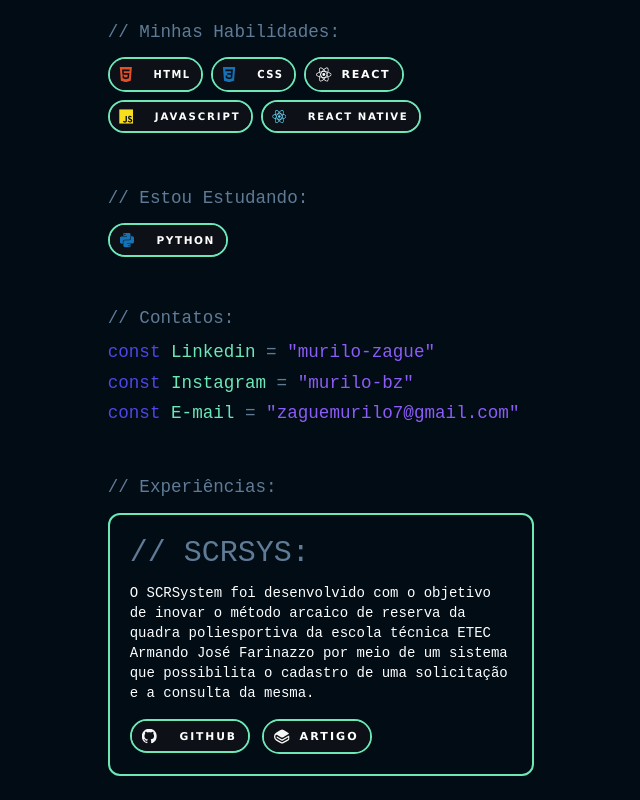
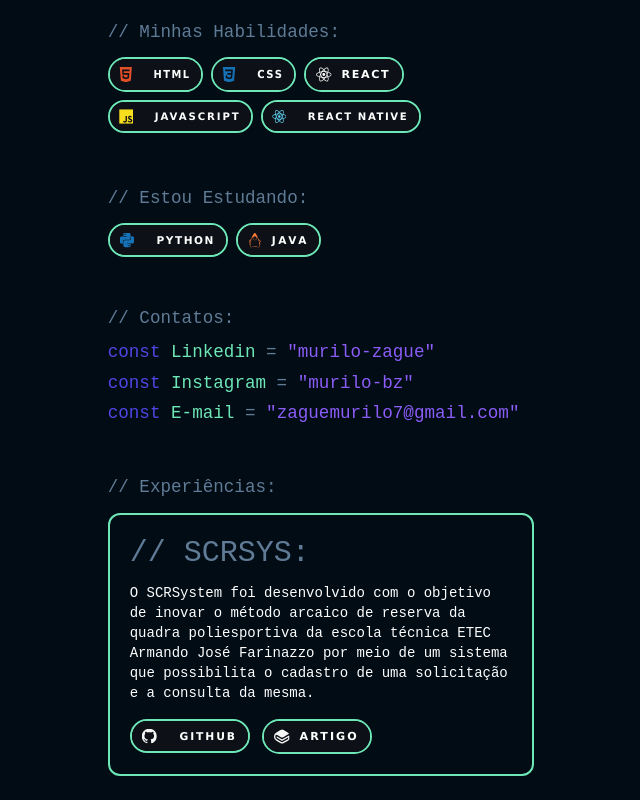
Before and after one commit to MuriloZague/Portfolio, a React (Vite) app: page / in a window 1280 px wide. Shown: the part 1025-1825 px from the top of the page, without its empty margins (319-959 px from the left). Built offline with nearby package versions, Linux system fonts and the light colour scheme.

Commit message:
feat: adding new technology to portfolio

```diff
--- a/src/App.tsx
+++ b/src/App.tsx
@@ -11,17 +11,19 @@ import REACT from '../icons/REACT.svg'
 import JS from '../icons/JAVASCRIPT.svg'
 import PYTHON from '../icons/PYTHON.svg'
 import REACTNATIVE from '../icons/REACT NATIVE.svg'
+import JAVA from '../icons/JAVA.svg'
 
 const habilidadesTech = [
   { src: HTML, width: 95 },
   { src: CSS, width: 85 },
   { src: REACT, width: 100 },
   { src: JS, width: 145 },
-  { src: REACTNATIVE, width: 160 }
+  { src: REACTNATIVE, width: 160 },
 ];
 
 const estudandoTech = [
   { src: PYTHON, width: 120},
+    { src: JAVA, width: 85 }
 ]
 
 const projetosPessoais = [
```
Also changed, not shown: icons/JAVA.svg (added).
